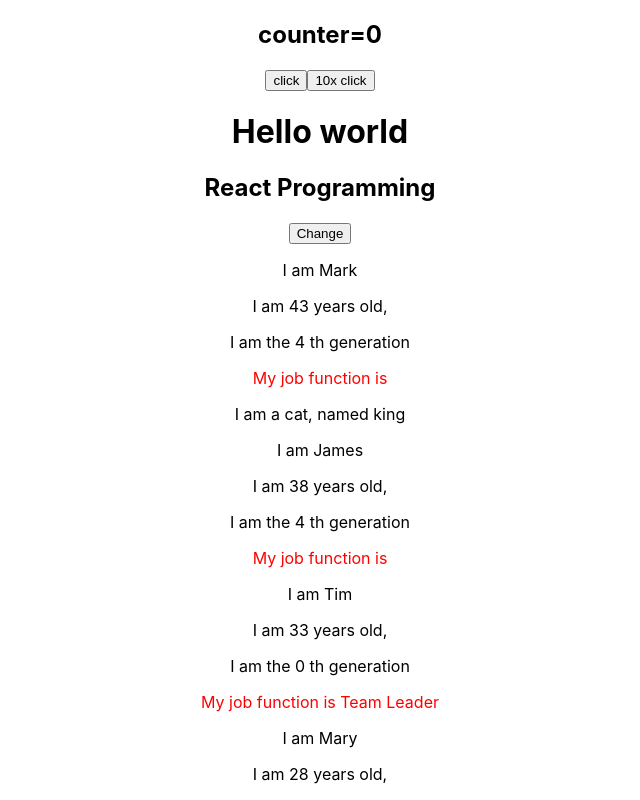
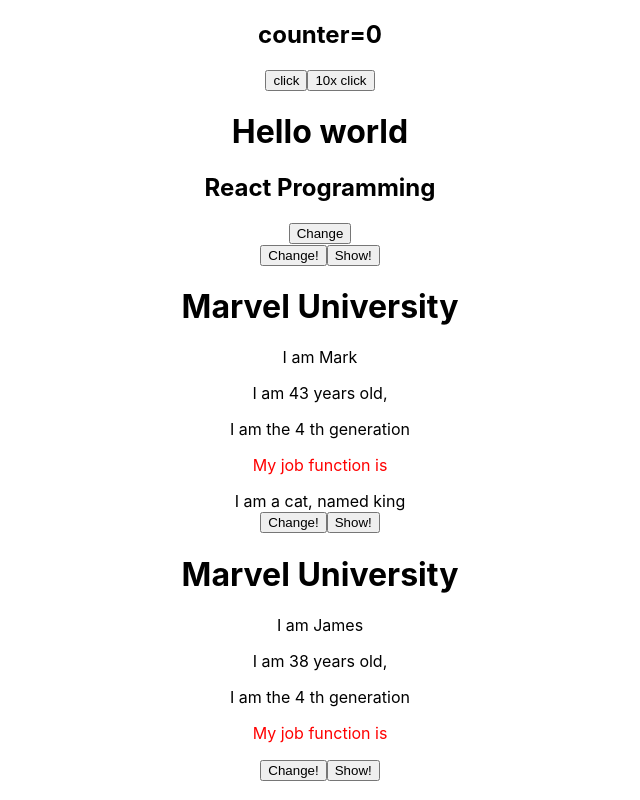
Before and after one commit to kc14017/cht_react_0810, a React (Create React App) app in the folder lab3_react_start/: page / in a window 1280 px wide. Shown: the top 800 px of the page, without its empty margins (320-960 px from the left). Built offline with nearby package versions, Linux system fonts and the light colour scheme.

Commit message:
commit 1512

```diff
--- a/lab3_react_start/src/App.js
+++ b/lab3_react_start/src/App.js
@@ -19,26 +19,31 @@
 
     ]
   }
-  changeNameHandler = () => {
+  changeNameHandler = (leaderName) => {
     console.log("change button clicked")
     this.setState({
-      persons: [{ name: "X man", age: 45 },
-      { name: "Captain America", age: 35 },
-      { name: "Iron man", age: 42 },
-      { name: "Thor", age: 200 },
-      { name: "Groot", age: 5 },
-      { name: "Hawk", age: 40 }
+      persons: [
+        { name: leaderName, age: 45 },
+        { name: "Captain America", age: 35 },
+        { name: "Iron man", age: 42 },
+        { name: "Thor", age: 200 },
+        { name: "Groot", age: 5 },
+        { name: "Hawk", age: 40 }
       ]
     })
   }
+
   render() {
     return (
       <div className="App">
         <Counter step="2" />
         <Dashboard1 />
         <Dashboard2 />
-        <button onClick={this.changeNameHandler}>Change</button>
-        <Person name={this.state.persons[0].name} age={this.state.persons[0].age} />
+        <button onClick={this.changeNameHandler.bind(this, "One Punch Man")}>Change</button>
+        <Person
+          clickCallback={this.changeNameHandler.bind(this,"Peter Pan")}
+          name={this.state.persons[0].name}
+          age={this.state.persons[0].age} />
         <Pet name="king" species="cat" />
         <Person name={this.state.persons[1].name} age={this.state.persons[1].age} />
         <Person name={this.state.persons[2].name} age={this.state.persons[2].age} >Team Leader</Person>
--- a/lab3_react_start/src/components/Counter.js
+++ b/lab3_react_start/src/components/Counter.js
@@ -9,10 +9,21 @@
         }
     }
     clickHandler = () => {
-        this.setState((prevState, props) =>
-        ({ count: prevState.count + parseInt(props.step) }), () => {
+        // this.setState((prevState) =>
+        // ({ count: prevState.count + 2 }), () => {
+        //     console.log(`callback value = ${this.state.count}`)
+        // })
+
+        // this.setState((prevState, props, dummy) =>
+        //     ({ count: prevState.count + parseInt(props.step) }), () => {
+        //         console.log(`callback value = ${this.state.count}`)
+        //     })
+        this.setState((prevState, props) => {
+            return { count: prevState.count + parseInt(props.step) }
+        }, () => {
             console.log(`callback value = ${this.state.count}`)
         })
+
         console.log(`button clicked ${this.state.count} times`)
     }
     clickHandler10 = () => {
--- a/lab3_react_start/src/components/Person.js
+++ b/lab3_react_start/src/components/Person.js
@@ -1,12 +1,28 @@
-import React from 'react'
+import React, { useState } from 'react'
 
 const Person = props => {
+    const [stateString, changeString] = useState({
+        publisher: "Marvel University",
+        studio: "Disney"
+    })
+    const switchVenderHandler = () => {
+        changeString({
+            publisher: "DC Universe",
+            studio: stateString.studio
+        })
+    }
+    const showStatusHandler = () => {
+        console.log(stateString)
+    }
     return (
         <div>
-            <p>I am {props.name}</p>
+            <button onClick={switchVenderHandler}>Change!</button>
+            <button onClick={showStatusHandler}>Show!</button>
+            <h1>{stateString.publisher}</h1>
+            <p onClick={props.clickCallback}>I am {props.name}</p>
             <p>I am {props.age} years old,</p>
             <p>I am the {Math.floor(Math.random() * 5)} th generation</p>
-            <p style={{color:"red"}}>My job function is {props.children}</p>
+            <p style={{ color: "red" }}>My job function is {props.children}</p>
         </div>
 
     )
```
